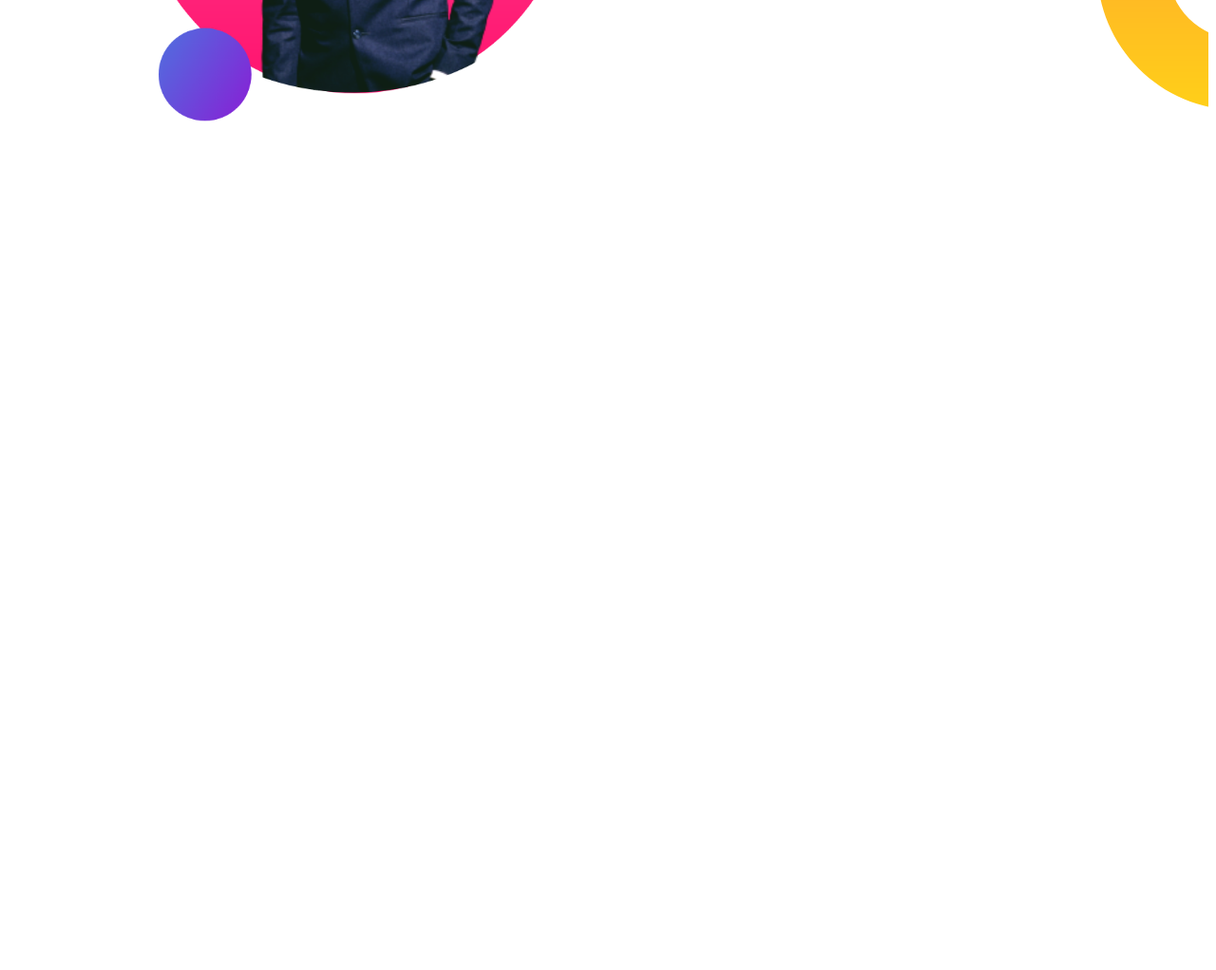
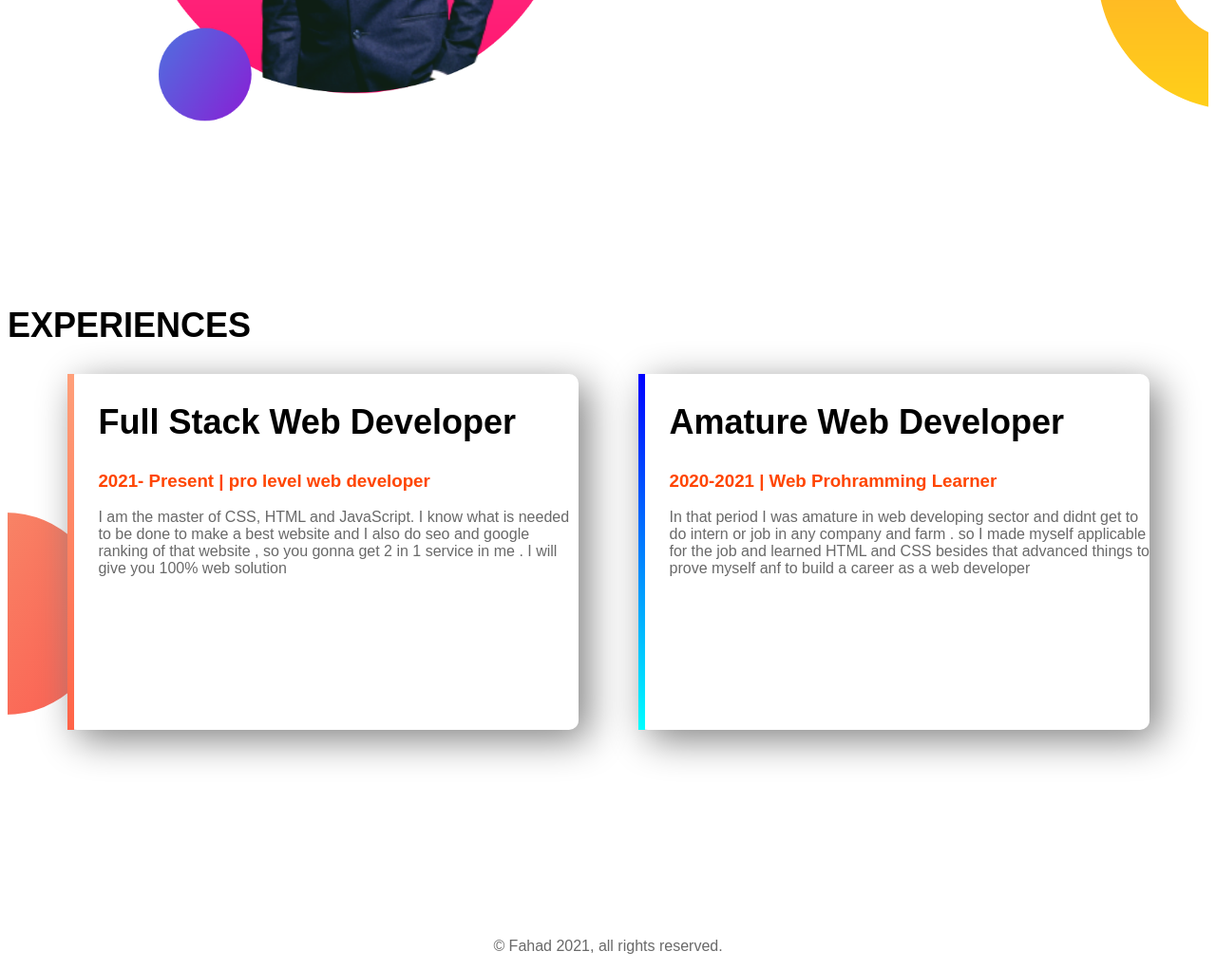
Before and after one commit to FAHADxWEBDEVELOPER/we-portfolio, a plain HTML site: page index.html in a window 1280 px wide. Shown: the part 1016-2038 px from the top of the page at 95% size. Before the commit the page ends 1316 px from the top, so only its background shows below. Drawn offline with Linux system fonts and the light colour scheme; a web font is replaced by a local one.

Commit message:
section 3

```diff
--- a/index.html
+++ b/index.html
@@ -14,7 +14,7 @@
     <section class="top-banner">
         <div class="half-width">
             <h1>WELCOME TO</h1>
-            <h1> <span class="name-highlight">WEBSITE OF FAHAD</span></h1>
+            <h1> <span class="name-highlight">PORTFOLIO OF FAHAD</span></h1>
             <h3>World Class Professional Web Developer</h3>
             <p>I am a professional web developer and working in this sector for 3 years and give an excellent services to my clients . I am expert in Html, CSS , github etc. If you want my best services then I can assure you the premium work you can get.</p>
             <a class="link-button" target="_blank" href="https://www.linkedin.com/in/mainuddin-fahad-25a283202/">HIRE ME </a>
@@ -37,5 +37,23 @@
         </div>
 
     </section>
+    <section class="experience-area">
+                <h2>EXPERIENCES</h2>
+            <div id="full-stack" class="half-width single-experience" >
+                <h2>Full Stack Web Developer </h2>
+                <h3 class="name-highlight">2021- Present | pro level web developer  </h3>
+                <p>I am the master of CSS, HTML and JavaScript. I know what is needed to be done to make a best website and I also do seo and google ranking of that website , so you gonna get 2 in 1 service in me . I will give you 100% web solution  </p>
+
+            </div>
+            <div id="amature-web" class="half-width single-experience">
+                <h2>Amature Web Developer </h2>
+                <h3 class="name-highlight">2020-2021 | Web Prohramming Learner </h3>
+                <p>In that period I was amature in web developing sector and didnt get to do intern or job in any company and farm . so I made myself applicable for the job and learned HTML and CSS besides that advanced things to prove myself anf to build a career as a web developer</p>
+            </div>
+
+    </section>
+    <footer>
+        <p> © Fahad 2021, all rights reserved. </p>
+    </footer>
 </body>
 </html>
--- a/style.css
+++ b/style.css
@@ -12,7 +12,7 @@ p{
     color: dimgray;
 }
 .name-highlight{
-    color: seagreen;
+    color: orangered;
 }
 .hire{
     color: purple;
@@ -48,3 +48,28 @@ section{
     background-repeat: no-repeat;
     background-position: right;
 }
+.single-experience{
+    box-shadow: 10px 10px 40px gray;
+    border-radius: 10px;
+    height: 75%;
+    background-color: white
+}
+.experience-area{
+    background-image: url("images/exp-bg.png");
+    background-repeat: no-repeat;
+    background-position: left;
+
+}
+#full-stack{
+    border-left: 7px solid;
+    border-image: linear-gradient(180deg, lightsalmon,tomato);
+    border-image-slice: 1;
+}
+#amature-web{
+    border-left: 7px solid;
+    border-image: linear-gradient(180deg,blue,cyan);
+    border-image-slice: 1;
+}
+footer p{
+    text-align: center;
+}
```
